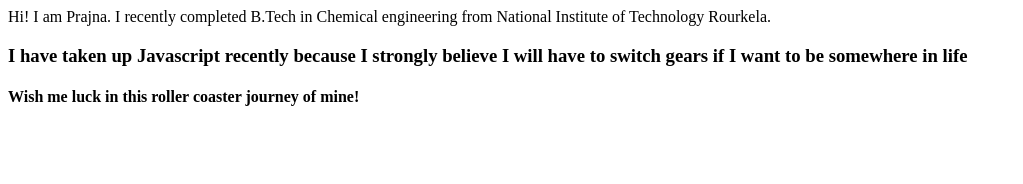
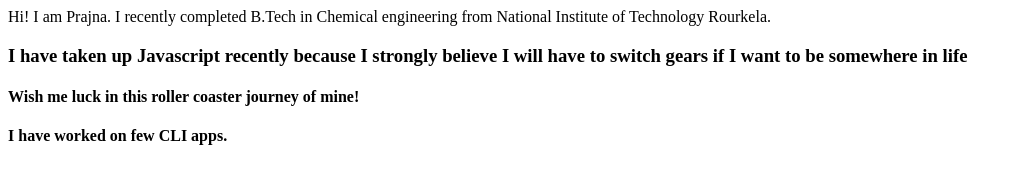
Before and after one commit to Prajna1999/prajna-site, a plain HTML site: page index.html in a window 1280 px wide. Shown: the whole page, without its empty margins (0-1023 px from the left). Drawn offline with Linux system fonts and the light colour scheme.

Commit message:
Updated body content

```diff
--- a/index.html
+++ b/index.html
@@ -12,5 +12,6 @@
 
     </h3>
     <h4>Wish me luck in this roller coaster journey of mine!</h4>
+    <h4>I have worked on few CLI apps.</h4>
 </body>
 </html>
```
